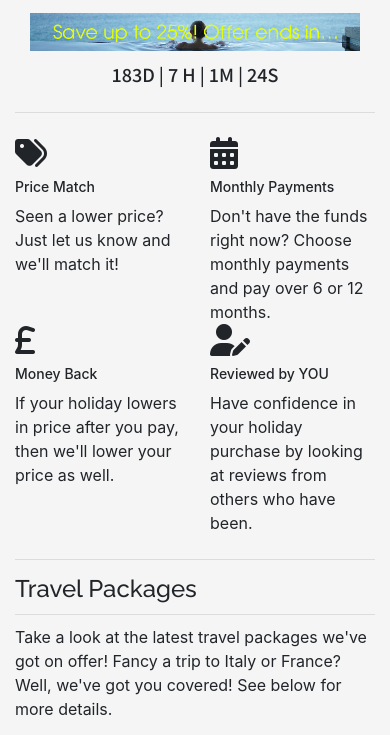
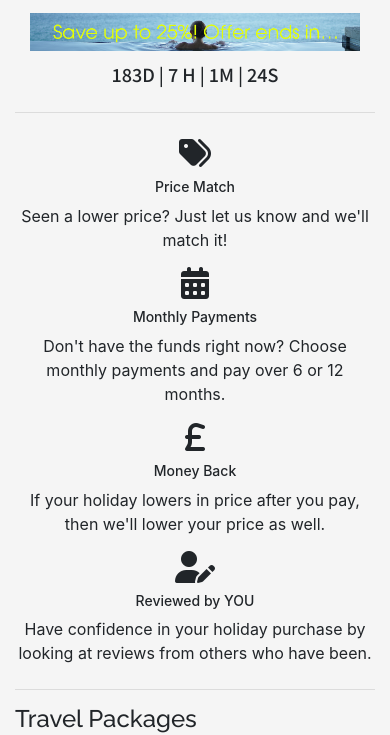
Before and after one commit to Code-Institute-Submissions/Jack-Bennett-Interactive-Frontend-Development-Milestone-Project, a plain HTML site: page index.html in a window 390 px wide. Shown: the part 109-844 px from the top of the page. Drawn offline with nearby package versions, Linux system fonts and the light colour scheme; some packages are replaced by stand-ins of ours.

Commit message:
Styles added to make incentives section mobile responsive

```diff
--- a/assets/css/style.css
+++ b/assets/css/style.css
@@ -243,6 +243,54 @@ h5 {
 }
 }
 
+/* ------ Incentives Section ------ */
+
+.price-match {
+
+}
+
+.monthly-payments {
+
+}
+
+.money-back {
+
+}
+
+.reviewed-by-you {
+
+}
+
+@media screen and (max-width: 768px) {
+.money-back {
+    padding-top: 15px;
+}
+
+.reviewed-by-you {
+    padding-top: 15px;
+}
+}
+
+@media screen and (max-width: 470px) {
+.price-match {
+    text-align: center;
+}
+
+.monthly-payments {
+    text-align: center;
+    padding-top: 15px;
+}
+
+.money-back {
+    text-align: center;
+}
+
+.reviewed-by-you {
+    text-align: center;
+}
+
+}
+
 /* ------ Travel Inspiration ------ */
 
 .travel-inspiration-heading div h3 {
--- a/index.html
+++ b/index.html
@@ -67,22 +67,22 @@
 
     <section class="container">
         <div class="row">
-            <div class="col-md-3 col-6">
+            <div class="col-md-3 price-match col-sm-6 col-12">
                 <i class="fas fa-tags fa-2x"></i>
                 <h5>Price Match</h5>
                 <p>Seen a lower price? Just let us know and we'll match it!</p>
             </div>
-            <div class="col-md-3 col-6">
+            <div class="col-md-3 monthly-payments col-sm-6 col-12">
                 <i class="fas fa-calendar-alt fa-2x"></i>
                 <h5>Monthly Payments</h5>
                 <p>Don't have the funds right now? Choose monthly payments and pay over 6 or 12 months.</p>
             </div>
-            <div class="col-md-3 col-6">
+            <div class="col-md-3 money-back col-sm-6 col-12">
                 <i class="fas fa-pound-sign fa-2x"></i>
                 <h5>Money Back</h5>
                 <p>If your holiday lowers in price after you pay, then we'll lower your price as well.</p>
             </div>
-            <div class="col-md-3 col-6">
+            <div class="col-md-3 reviewed-by-you col-sm-6 col-12">
                 <i class="fas fa-user-edit fa-2x"></i>
                 <h5>Reviewed by YOU</h5>
                 <p>Have confidence in your holiday purchase by looking at reviews from others who have been.</p>
```
